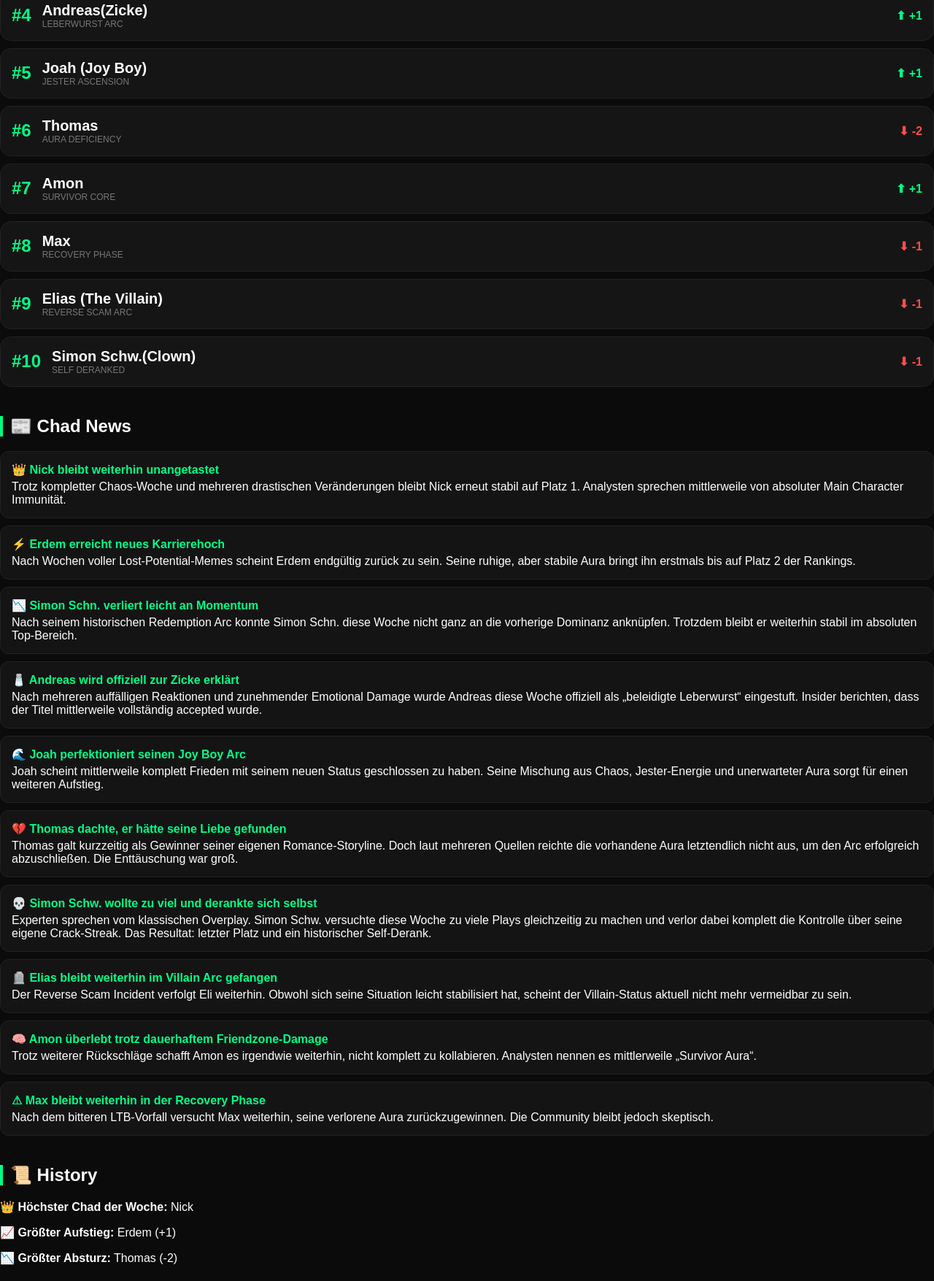
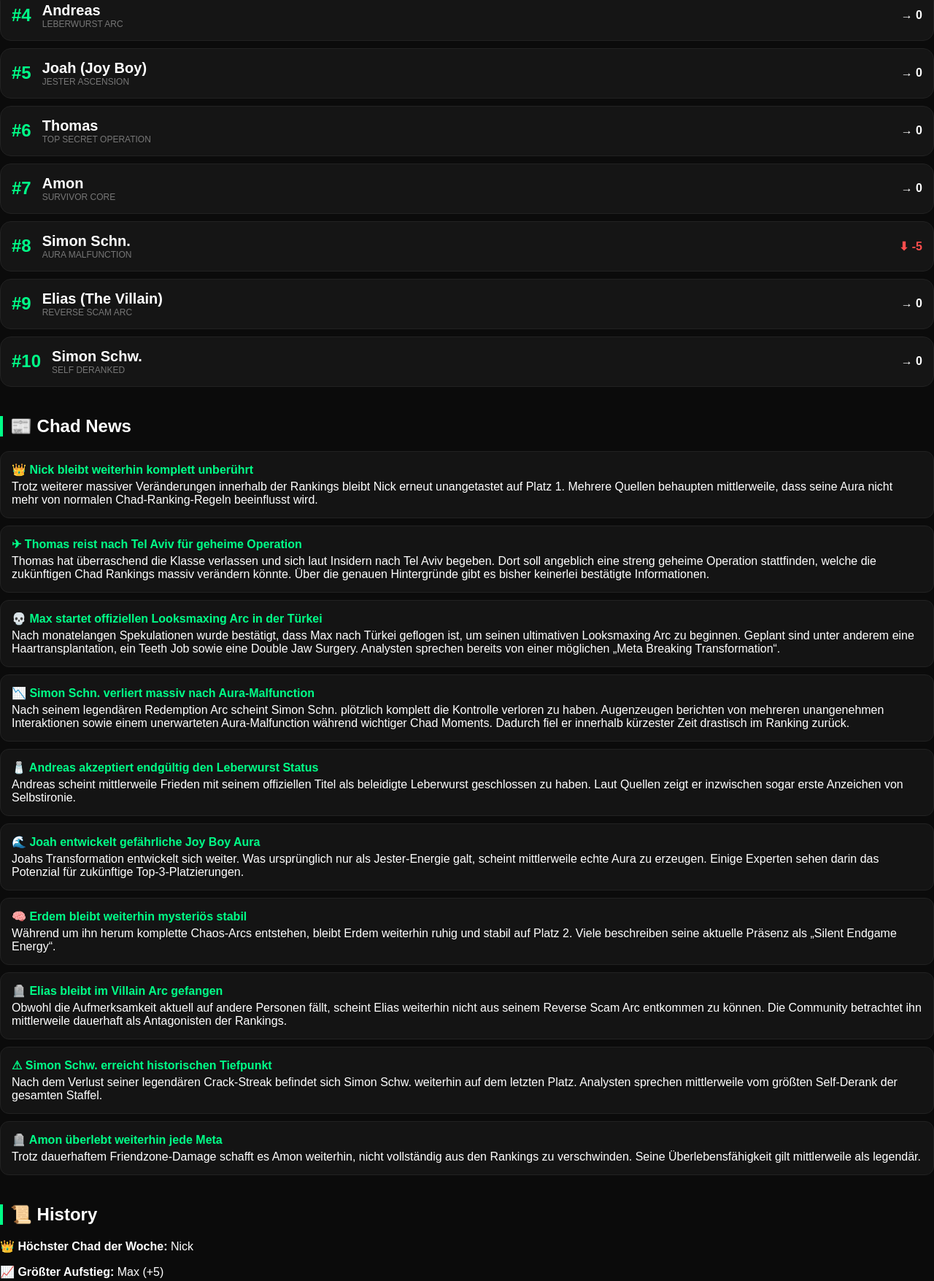
Before and after one commit to jopro007/chad-rankings, a plain HTML site: page index.html in a window 1280 px wide. Shown: the part 338-2093 px from the top of the page at 73% size. Drawn offline with Linux system fonts and the light colour scheme; no server answers.

Commit message:
Update index.html

```diff
--- a/index.html
+++ b/index.html
@@ -133,6 +133,10 @@ footer{
 }
 </style>
 <div class="section">
+
+<!-- UPDATED RANKINGS -->
+
+<div class="section">
 <h2>🏆 Rankings</h2>
 
 <div class="rank-card">
@@ -154,29 +158,29 @@ footer{
 <div class="rank-tag">RETURNED POTENTIAL</div>
 </div>
 </div>
-<div class="rank-change up">⬆ +1</div>
+<div class="rank-change">→ 0</div>
 </div>
 
 <div class="rank-card">
 <div class="rank-left">
 <div class="rank-number">#3</div>
 <div>
-<div class="rank-name">Simon Schn.</div>
-<div class="rank-tag">REDEMPTION ARC</div>
+<div class="rank-name">Max</div>
+<div class="rank-tag">LOOKSMAXING ARC</div>
 </div>
 </div>
-<div class="rank-change down">⬇ -1</div>
+<div class="rank-change up">⬆ +5</div>
 </div>
 
 <div class="rank-card">
 <div class="rank-left">
 <div class="rank-number">#4</div>
 <div>
-<div class="rank-name">Andreas(Zicke)</div>
+<div class="rank-name">Andreas</div>
 <div class="rank-tag">LEBERWURST ARC</div>
 </div>
 </div>
-<div class="rank-change up">⬆ +1</div>
+<div class="rank-change">→ 0</div>
 </div>
 
 <div class="rank-card">
@@ -187,7 +191,7 @@ footer{
 <div class="rank-tag">JESTER ASCENSION</div>
 </div>
 </div>
-<div class="rank-change up">⬆ +1</div>
+<div class="rank-change">→ 0</div>
 </div>
 
 <div class="rank-card">
@@ -195,10 +199,10 @@ footer{
 <div class="rank-number">#6</div>
 <div>
 <div class="rank-name">Thomas</div>
-<div class="rank-tag">AURA DEFICIENCY</div>
+<div class="rank-tag">TOP SECRET OPERATION</div>
 </div>
 </div>
-<div class="rank-change down">⬇ -2</div>
+<div class="rank-change">→ 0</div>
 </div>
 
 <div class="rank-card">
@@ -209,18 +213,18 @@ footer{
 <div class="rank-tag">SURVIVOR CORE</div>
 </div>
 </div>
-<div class="rank-change up">⬆ +1</div>
+<div class="rank-change">→ 0</div>
 </div>
 
 <div class="rank-card">
 <div class="rank-left">
 <div class="rank-number">#8</div>
 <div>
-<div class="rank-name">Max</div>
-<div class="rank-tag">RECOVERY PHASE</div>
+<div class="rank-name">Simon Schn.</div>
+<div class="rank-tag">AURA MALFUNCTION</div>
 </div>
 </div>
-<div class="rank-change down">⬇ -1</div>
+<div class="rank-change down">⬇ -5</div>
 </div>
 
 <div class="rank-card">
@@ -231,75 +235,88 @@ footer{
 <div class="rank-tag">REVERSE SCAM ARC</div>
 </div>
 </div>
-<div class="rank-change down">⬇ -1</div>
+<div class="rank-change">→ 0</div>
 </div>
 
 <div class="rank-card">
 <div class="rank-left">
 <div class="rank-number">#10</div>
 <div>
-<div class="rank-name">Simon Schw.(Clown)</div>
+<div class="rank-name">Simon Schw.</div>
 <div class="rank-tag">SELF DERANKED</div>
 </div>
 </div>
-<div class="rank-change down">⬇ -1</div>
+<div class="rank-change">→ 0</div>
 </div>
 
 </div>
 
-<!-- CHAD NEWS -->
+<!-- UPDATED CHAD NEWS -->
 
 <div class="section">
 <h2>📰 Chad News</h2>
 
 <div class="news-card">
-<div class="news-title">👑 Nick bleibt weiterhin unangetastet</div>
-Trotz kompletter Chaos-Woche und mehreren drastischen Veränderungen bleibt Nick erneut stabil auf Platz 1. Analysten sprechen mittlerweile von absoluter Main Character Immunität.
+<div class="news-title">👑 Nick bleibt weiterhin komplett unberührt</div>
+Trotz weiterer massiver Veränderungen innerhalb der Rankings bleibt Nick erneut unangetastet auf Platz 1. Mehrere Quellen behaupten mittlerweile, dass seine Aura nicht mehr von normalen Chad-Ranking-Regeln beeinflusst wird.
 </div>
 
 <div class="news-card">
-<div class="news-title">⚡ Erdem erreicht neues Karrierehoch</div>
-Nach Wochen voller Lost-Potential-Memes scheint Erdem endgültig zurück zu sein. Seine ruhige, aber stabile Aura bringt ihn erstmals bis auf Platz 2 der Rankings.
+<div class="news-title">✈ Thomas reist nach Tel Aviv für geheime Operation</div>
+Thomas hat überraschend die Klasse verlassen und sich laut Insidern nach Tel Aviv begeben. Dort soll angeblich eine streng geheime Operation stattfinden, welche die zukünftigen Chad Rankings massiv verändern könnte. Über die genauen Hintergründe gibt es bisher keinerlei bestätigte Informationen.
 </div>
 
 <div class="news-card">
-<div class="news-title">📉 Simon Schn. verliert leicht an Momentum</div>
-Nach seinem historischen Redemption Arc konnte Simon Schn. diese Woche nicht ganz an die vorherige Dominanz anknüpfen. Trotzdem bleibt er weiterhin stabil im absoluten Top-Bereich.
+<div class="news-title">💀 Max startet offiziellen Looksmaxing Arc in der Türkei</div>
+Nach monatelangen Spekulationen wurde bestätigt, dass Max nach Türkei geflogen ist, um seinen ultimativen Looksmaxing Arc zu beginnen. Geplant sind unter anderem eine Haartransplantation, ein Teeth Job sowie eine Double Jaw Surgery. Analysten sprechen bereits von einer möglichen „Meta Breaking Transformation“.
 </div>
 
 <div class="news-card">
-<div class="news-title">🧂 Andreas wird offiziell zur Zicke erklärt</div>
-Nach mehreren auffälligen Reaktionen und zunehmender Emotional Damage wurde Andreas diese Woche offiziell als „beleidigte Leberwurst“ eingestuft. Insider berichten, dass der Titel mittlerweile vollständig accepted wurde.
+<div class="news-title">📉 Simon Schn. verliert massiv nach Aura-Malfunction</div>
+Nach seinem legendären Redemption Arc scheint Simon Schn. plötzlich komplett die Kontrolle verloren zu haben. Augenzeugen berichten von mehreren unangenehmen Interaktionen sowie einem unerwarteten Aura-Malfunction während wichtiger Chad Moments. Dadurch fiel er innerhalb kürzester Zeit drastisch im Ranking zurück.
 </div>
 
 <div class="news-card">
-<div class="news-title">🌊 Joah perfektioniert seinen Joy Boy Arc</div>
-Joah scheint mittlerweile komplett Frieden mit seinem neuen Status geschlossen zu haben. Seine Mischung aus Chaos, Jester-Energie und unerwarteter Aura sorgt für einen weiteren Aufstieg.
+<div class="news-title">🧂 Andreas akzeptiert endgültig den Leberwurst Status</div>
+Andreas scheint mittlerweile Frieden mit seinem offiziellen Titel als beleidigte Leberwurst geschlossen zu haben. Laut Quellen zeigt er inzwischen sogar erste Anzeichen von Selbstironie.
 </div>
 
 <div class="news-card">
-<div class="news-title">💔 Thomas dachte, er hätte seine Liebe gefunden</div>
-Thomas galt kurzzeitig als Gewinner seiner eigenen Romance-Storyline. Doch laut mehreren Quellen reichte die vorhandene Aura letztendlich nicht aus, um den Arc erfolgreich abzuschließen. Die Enttäuschung war groß.
+<div class="news-title">🌊 Joah entwickelt gefährliche Joy Boy Aura</div>
+Joahs Transformation entwickelt sich weiter. Was ursprünglich nur als Jester-Energie galt, scheint mittlerweile echte Aura zu erzeugen. Einige Experten sehen darin das Potenzial für zukünftige Top-3-Platzierungen.
 </div>
 
 <div class="news-card">
-<div class="news-title">💀 Simon Schw. wollte zu viel und derankte sich selbst</div>
-Experten sprechen vom klassischen Overplay. Simon Schw. versuchte diese Woche zu viele Plays gleichzeitig zu machen und verlor dabei komplett die Kontrolle über seine eigene Crack-Streak. Das Resultat: letzter Platz und ein historischer Self-Derank.
+<div class="news-title">🧠 Erdem bleibt weiterhin mysteriös stabil</div>
+Während um ihn herum komplette Chaos-Arcs entstehen, bleibt Erdem weiterhin ruhig und stabil auf Platz 2. Viele beschreiben seine aktuelle Präsenz als „Silent Endgame Energy“.
 </div>
 
 <div class="news-card">
-<div class="news-title">🪦 Elias bleibt weiterhin im Villain Arc gefangen</div>
-Der Reverse Scam Incident verfolgt Eli weiterhin. Obwohl sich seine Situation leicht stabilisiert hat, scheint der Villain-Status aktuell nicht mehr vermeidbar zu sein.
+<div class="news-title">🪦 Elias bleibt im Villain Arc gefangen</div>
+Obwohl die Aufmerksamkeit aktuell auf andere Personen fällt, scheint Elias weiterhin nicht aus seinem Reverse Scam Arc entkommen zu können. Die Community betrachtet ihn mittlerweile dauerhaft als Antagonisten der Rankings.
 </div>
 
 <div class="news-card">
-<div class="news-title">🧠 Amon überlebt trotz dauerhaftem Friendzone-Damage</div>
-Trotz weiterer Rückschläge schafft Amon es irgendwie weiterhin, nicht komplett zu kollabieren. Analysten nennen es mittlerweile „Survivor Aura“.
+<div class="news-title">⚠ Simon Schw. erreicht historischen Tiefpunkt</div>
+Nach dem Verlust seiner legendären Crack-Streak befindet sich Simon Schw. weiterhin auf dem letzten Platz. Analysten sprechen mittlerweile vom größten Self-Derank der gesamten Staffel.
 </div>
 
 <div class="news-card">
-<div class="news-title">⚠ Max bleibt weiterhin in der Recovery Phase</div>
-Nach dem bitteren LTB-Vorfall versucht Max weiterhin, seine verlorene Aura zurückzugewinnen. Die Community bleibt jedoch skeptisch.
+<div class="news-title">🪦 Amon überlebt weiterhin jede Meta</div>
+Trotz dauerhaftem Friendzone-Damage schafft es Amon weiterhin, nicht vollständig aus den Rankings zu verschwinden. Seine Überlebensfähigkeit gilt mittlerweile als legendär.
+</div>
+
+</div>
+
+<!-- HISTORY -->
+
+<div class="section">
+<h2>📜 History</h2>
+
+<div class="history-box">
+<p><b>👑 Höchster Chad der Woche:</b> Nick</p>
+<p><b>📈 Größter Aufstieg:</b> Max (+5)</p>
+<p><b>📉 Größter Absturz:</b> Simon Schn. (-5)</p>
 </div>
 
 </div>
```
